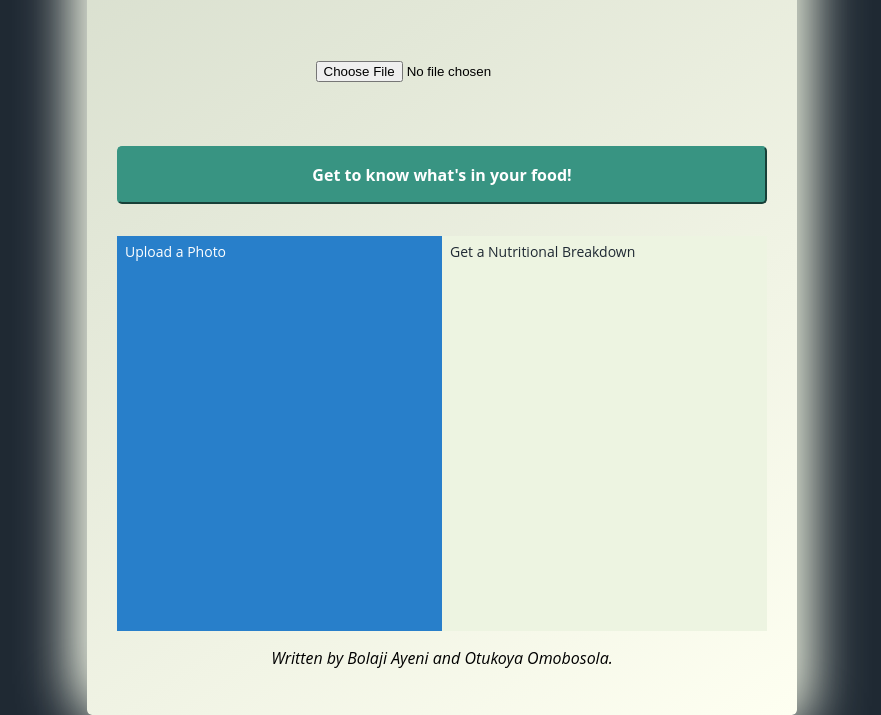
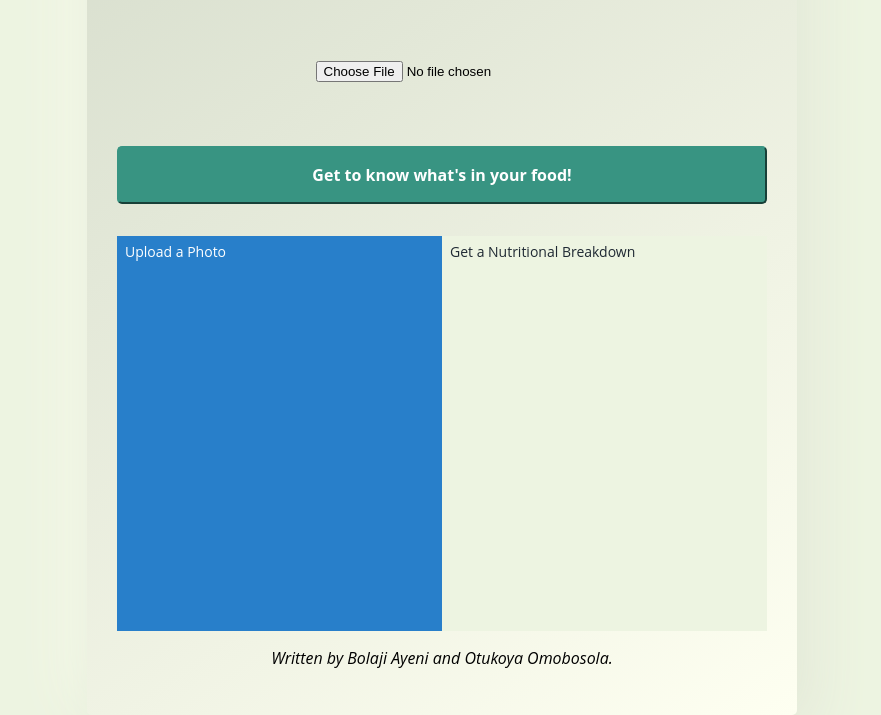
Before and after one commit to bolajiayeni/smart-eats, a plain HTML site: page index.html in a window 1280 px wide. Shown: the part 257-972 px from the top of the page, without its empty margins (198-1079 px from the left). Drawn offline with nearby package versions, Linux system fonts and the light colour scheme; a script that the page names is missing.

Commit message:
Update style.css

```diff
--- a/style.css
+++ b/style.css
@@ -3,7 +3,8 @@
 html, body {
     font-family: "Open Sans", "Helvetica Neue", Arial, sans-serif;
     height: 100%;
-    background: #1f2933;
+    background: #EDF4E1;
+    /*background: #1f2933;*/
   }
 
   .wrapper {
```
